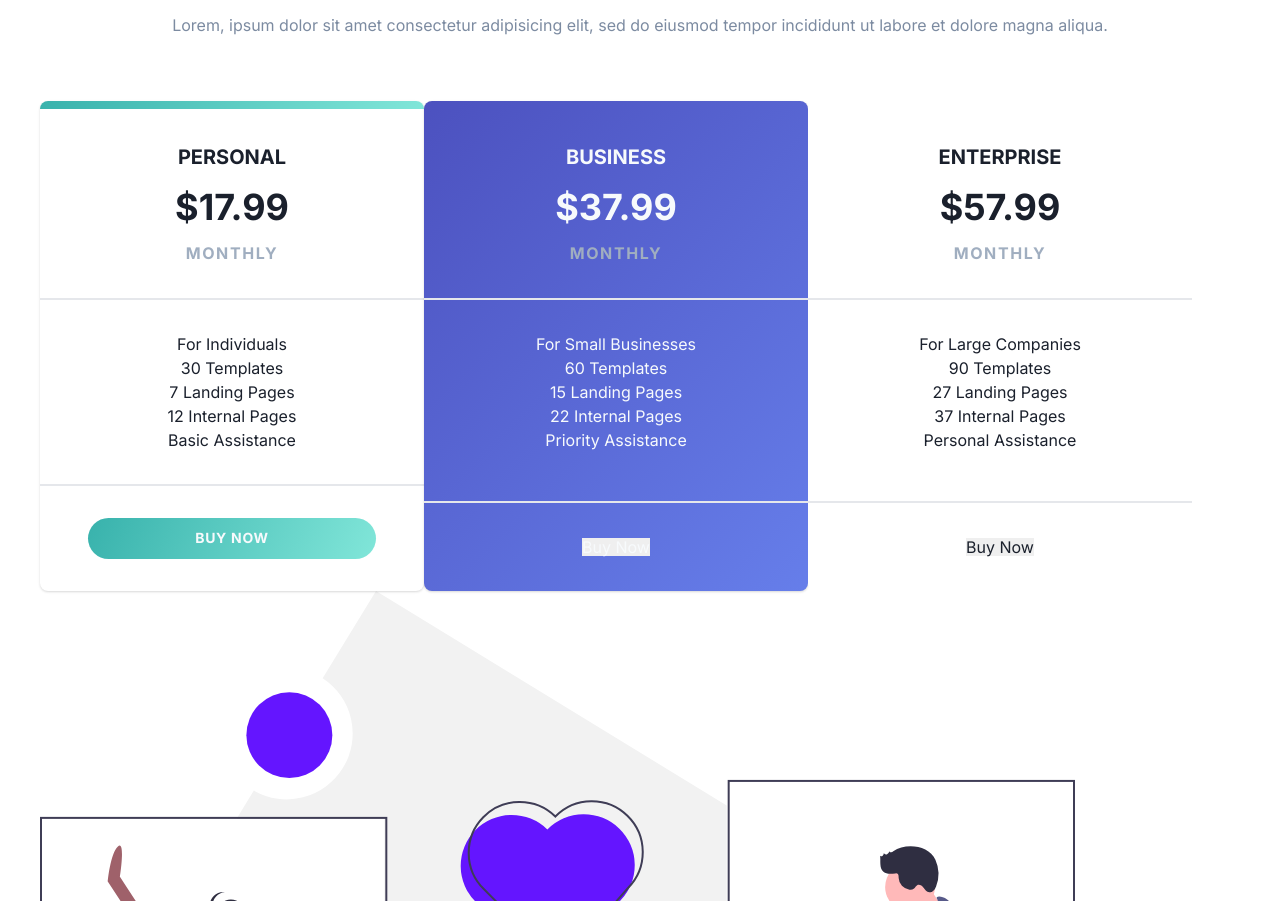
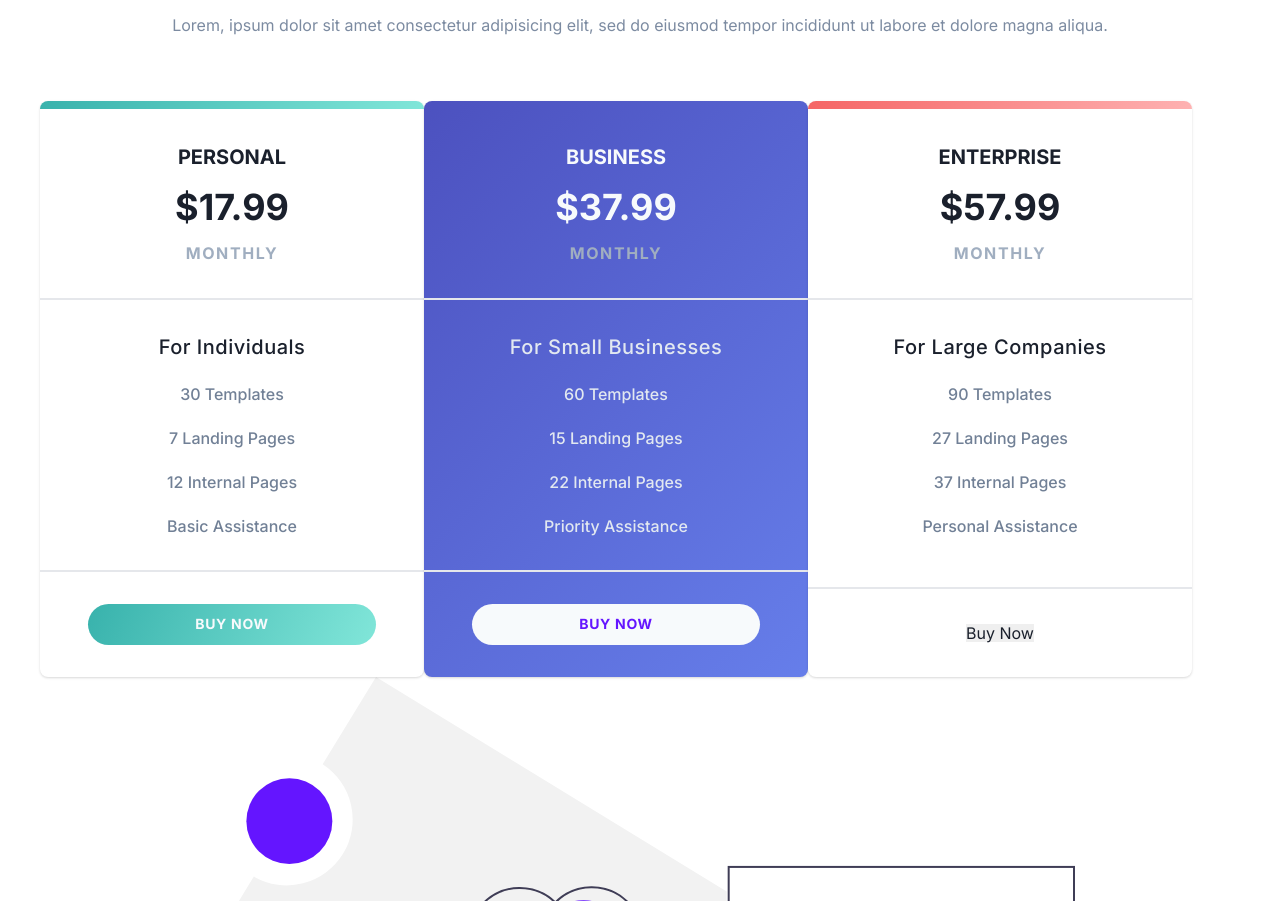
Before and after one commit to mifouts/Final-Project, a plain HTML site: page index.html in a window 1280 px wide. Shown: the part 3427-4328 px from the top of the page. Drawn offline with Linux system fonts and the light colour scheme.

Commit message:
styling the buttons under the plans

```diff
--- a/styles.css
+++ b/styles.css
@@ -855,7 +855,88 @@ QUALITY WORK
     color: rgba(247,250,252,var(--tw-text-opacity));
 }
 
+.plan__highlight2 {
+    border-top-left-radius: 0.5rem;
+    border-top-right-radius: 0.5rem;
+    position: absolute;
+    top: 0px;
+    left: 0px;
+    right: 0px;
+    height: 0.5rem;
+    background: linear-gradient(115deg, rgb(245, 101, 101) 0%, rgb(254, 178, 178) 100%);
+}
+
 .enterprise__plan {
+    width: 100%;
+    max-width: 24rem;
+    margin-top: 4rem;
+    text-align: center;
+    padding-left: 2rem;
+    padding-right: 2rem;
+    border-radius: 0.5rem;
+    --tw-shadow: 0 1px 3px 0 rgba(0,0,0,0.1),0 1px 2px 0 rgba(0,0,0,0.06);
+    box-shadow: var(--tw-ring-offset-shadow,0 0 #0000),var(--tw-ring-shadow,0 0 #0000),var(--tw-shadow);
+    position: relative;
+    padding-top: 0.5rem;
+    --tw-text-opacity: 1;
+    color: rgba(26,32,44,var(--tw-text-opacity));
+    --tw-bg-opacity: 1;
+    background-color: rgba(255,255,255,var(--tw-bg-opacity));
+    display: flex;
+    flex-direction: column;
+}
+
+.feature:first-child {
+    margin-top: 0px;
+}
+
+.feature:not(.mainFeature) {
+    --tw-text-opacity: 1;
+    color: rgba(113,128,150,var(--tw-text-opacity));
+}
+
+.mainFeature {
+    font-size: 1.25rem;
+    font-weight: 700;
+    letter-spacing: 0.025em;
+}
+
+.business__plan .feature {
+    color: rgba(226,232,240,var(--tw-text-opacity)) !important;
+}
+
+.feature {
+    margin-top: 20px;
+    font-weight: 500;
+}
+
+.buy__now--button2 {
+    --tw-translate-x: 0;
+    --tw-translate-y: 0;
+    --tw-rotate: 0;
+    --tw-skew-x: 0;
+    --tw-skew-y: 0;
+    --tw-scale-x: 1;
+    --tw-scale-y: 1;
+    transform: translateX(var(--tw-translate-x)) translateY(var(--tw-translate-y)) rotate(var(--tw-rotate)) skewX(var(--tw-skew-x)) skewY(var(--tw-skew-y)) scaleX(var(--tw-scale-x)) scaleY(var(--tw-scale-y));
+    border-radius: 9999px;
+    text-transform: uppercase;
+    letter-spacing: 0.05em;
+    padding-top: 1rem;
+    padding-bottom: 1rem;
+    width: 100%;
+    font-size: 0.875rem;
+    transition-property: background-color, border-color, color, fill, stroke, opacity, box-shadow, transform;
+    padding: 0.75rem 2rem;
+    font-weight: 700;
+    transition-duration: 300ms;
+    --tw-bg-opacity: 1;
+    background-color: rgba(247,250,252,var(--tw-bg-opacity));
+    --tw-text-opacity: 1;
+    color: rgba(100,21,255,var(--tw-text-opacity));
+}
+
+.buy__now--button3 {
 
 }
 
```
